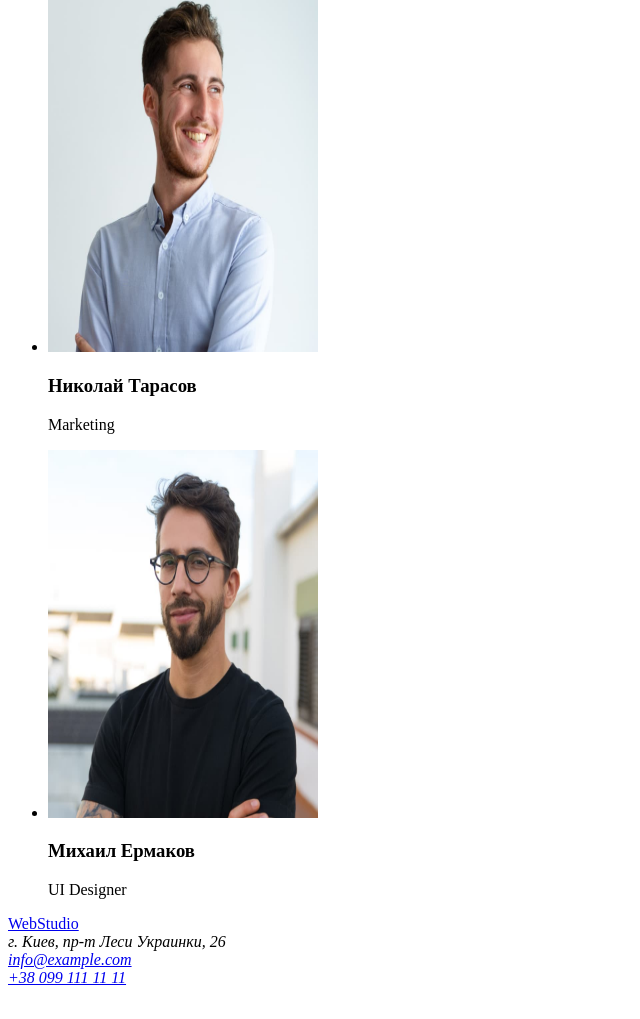
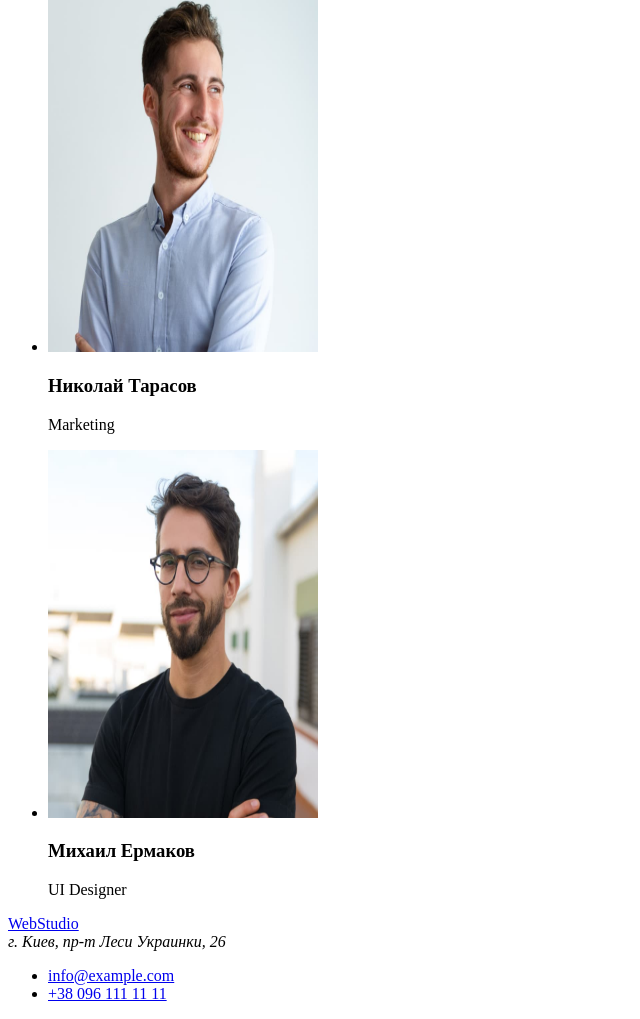
Before and after one commit to trukozak/goit-markup-hw-01, a plain HTML site: page index.html in a window 1280 px wide. Shown: the part 2568-3587 px from the top of the page, without its empty margins (0-640 px from the left). Before the commit the page ends 3563 px from the top, so only its background shows below. Drawn offline with Linux system fonts and the light colour scheme.

Commit message:
корекция адреса

```diff
--- a/index.html
+++ b/index.html
@@ -110,10 +110,12 @@
           WebStudio
         </a>
         <address>
-          г. Киев, пр-т Леси Украинки, 26 <br/>
-          <a href="mailto:info@example.com">info@example.com</a><br/>
-          <a href="tel:+380331111111">+38 099 111 11 11</a>
+          г. Киев, пр-т Леси Украинки, 26
         </address>
+        <ul>
+          <li><a href="mailto:info@example.com">info@example.com</a></li>
+          <li><a href="tel:+380961111111">+38 096 111 11 11</a></li>
+        </ul>
       </section>
     </footer>
   </body>
```
